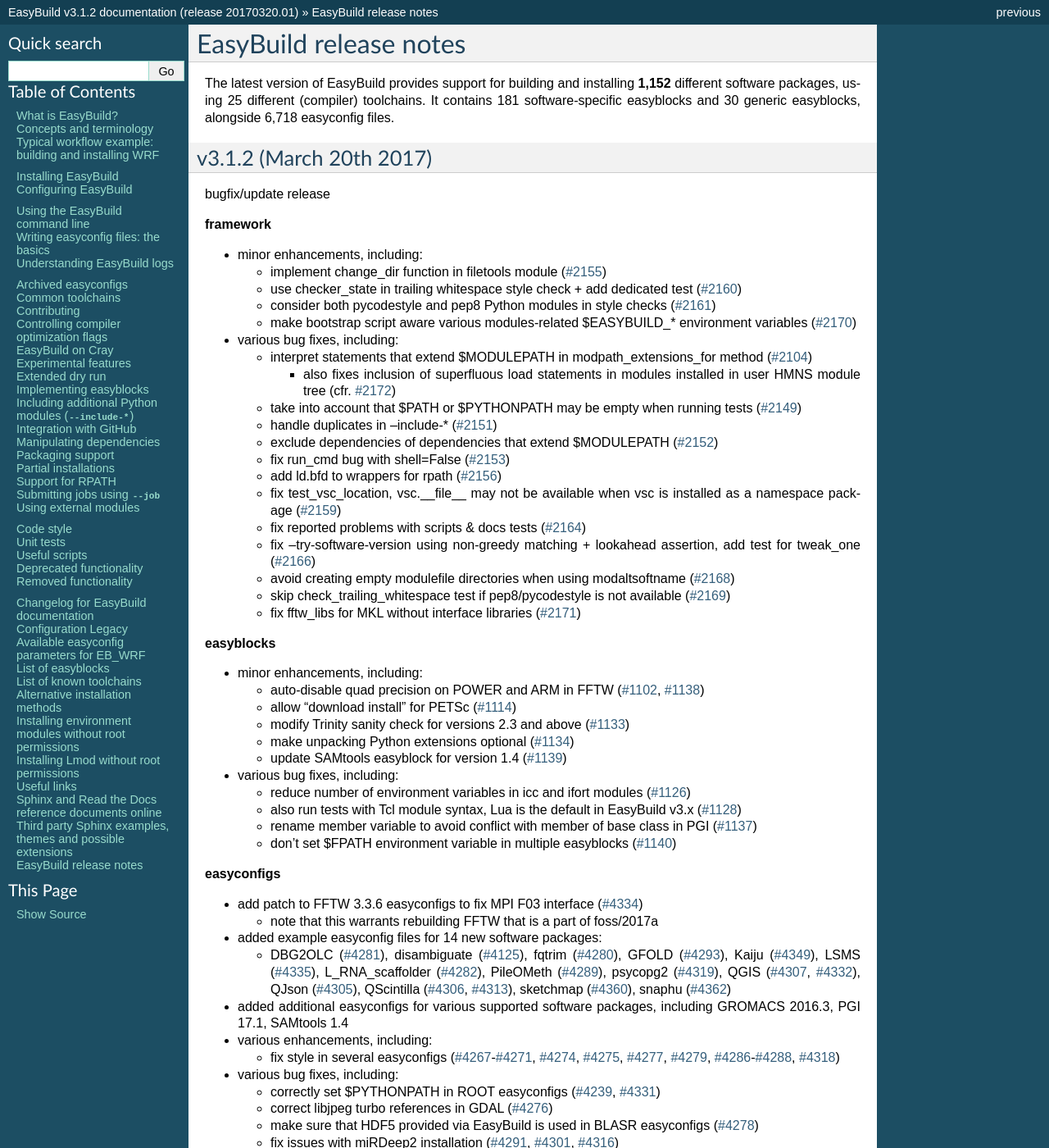
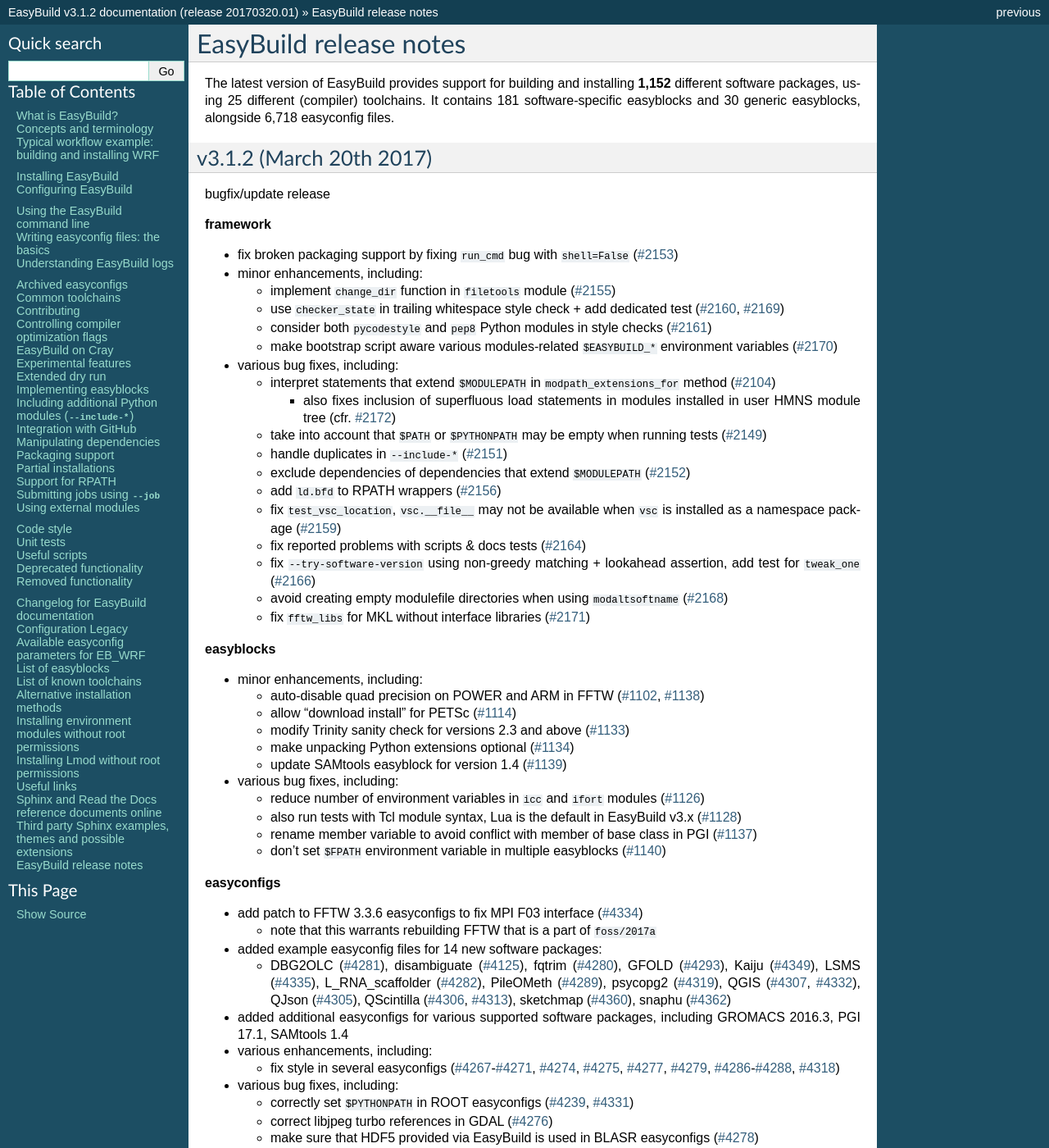
Before and after one commit to easybuilders/easybuild, a Sphinx documentation site: the page built from docs/Release_notes.rst, in a window 1280 px wide and 1400 px high. Shown: the whole window at 82% size. Built offline with Sphinx 7.4.7, drawn with Linux system fonts in a browser that asks for light colours; some of the changed text lies outside the part shown.

Commit message:
formatting in EB v3.1.2 release notes

```diff
--- a/docs/Release_notes.rst
+++ b/docs/Release_notes.rst
@@ -16,30 +16,29 @@
 
 **framework**
 
+* fix broken packaging support by fixing ``run_cmd`` bug with ``shell=False`` (`#2153 <https://github.com/hpcugent/easybuild-framework/pull/2153>`_)
 * minor enhancements, including:
 
-  * implement change_dir function in filetools module (`#2155 <https://github.com/hpcugent/easybuild-framework/pull/2155>`_)
-  * use checker_state in trailing whitespace style check + add dedicated test (`#2160 <https://github.com/hpcugent/easybuild-framework/pull/2160>`_)
-  * consider both pycodestyle and pep8 Python modules in style checks (`#2161 <https://github.com/hpcugent/easybuild-framework/pull/2161>`_)
-  * make bootstrap script aware various modules-related $EASYBUILD_* environment variables (`#2170 <https://github.com/hpcugent/easybuild-framework/pull/2170>`_)
-
-* various bug fixes, including:
-
-  * interpret statements that extend $MODULEPATH in modpath_extensions_for method (`#2104 <https://github.com/hpcugent/easybuild-framework/pull/2104>`_)
+  * implement ``change_dir`` function in ``filetools`` module (`#2155 <https://github.com/hpcugent/easybuild-framework/pull/2155>`_)
+  * use ``checker_state`` in trailing whitespace style check + add dedicated test (`#2160 <https://github.com/hpcugent/easybuild-framework/pull/2160>`_, `#2169 <https://github.com/hpcugent/easybuild-framework/pull/2169>`_)
+  * consider both ``pycodestyle`` and ``pep8`` Python modules in style checks (`#2161 <https://github.com/hpcugent/easybuild-framework/pull/2161>`_)
+  * make bootstrap script aware various modules-related ``$EASYBUILD_*`` environment variables (`#2170 <https://github.com/hpcugent/easybuild-framework/pull/2170>`_)
+
+* various bug fixes, including:
+
+  * interpret statements that extend ``$MODULEPATH`` in ``modpath_extensions_for`` method (`#2104 <https://github.com/hpcugent/easybuild-framework/pull/2104>`_)
 
     * also fixes inclusion of superfluous load statements in modules installed in user HMNS module tree (cfr. `#2172 <https://github.com/hpcugent/easybuild-framework/pull/2172>`_)
 
-  * take into account that $PATH or $PYTHONPATH may be empty when running tests (`#2149 <https://github.com/hpcugent/easybuild-framework/pull/2149>`_)
-  * handle duplicates in --include-* (`#2151 <https://github.com/hpcugent/easybuild-framework/pull/2151>`_)
-  * exclude dependencies of dependencies that extend $MODULEPATH (`#2152 <https://github.com/hpcugent/easybuild-framework/pull/2152>`_)
-  * fix run_cmd bug with shell=False (`#2153 <https://github.com/hpcugent/easybuild-framework/pull/2153>`_)
-  * add ld.bfd to wrappers for rpath (`#2156 <https://github.com/hpcugent/easybuild-framework/pull/2156>`_)
-  * fix test_vsc_location, vsc.__file__ may not be available when vsc is installed as a namespace package (`#2159 <https://github.com/hpcugent/easybuild-framework/pull/2159>`_)
+  * take into account that ``$PATH`` or ``$PYTHONPATH`` may be empty when running tests (`#2149 <https://github.com/hpcugent/easybuild-framework/pull/2149>`_)
+  * handle duplicates in ``--include-*`` (`#2151 <https://github.com/hpcugent/easybuild-framework/pull/2151>`_)
+  * exclude dependencies of dependencies that extend ``$MODULEPATH`` (`#2152 <https://github.com/hpcugent/easybuild-framework/pull/2152>`_)
+  * add ``ld.bfd`` to RPATH wrappers (`#2156 <https://github.com/hpcugent/easybuild-framework/pull/2156>`_)
+  * fix ``test_vsc_location``, ``vsc.__file__`` may not be available when ``vsc`` is installed as a namespace package (`#2159 <https://github.com/hpcugent/easybuild-framework/pull/2159>`_)
   * fix reported problems with scripts & docs tests (`#2164 <https://github.com/hpcugent/easybuild-framework/pull/2164>`_)
-  * fix --try-software-version using non-greedy matching + lookahead assertion, add test for tweak_one (`#2166 <https://github.com/hpcugent/easybuild-framework/pull/2166>`_)
-  * avoid creating empty modulefile directories when using modaltsoftname (`#2168 <https://github.com/hpcugent/easybuild-framework/pull/2168>`_)
-  * skip check_trailing_whitespace test if pep8/pycodestyle is not available (`#2169 <https://github.com/hpcugent/easybuild-framework/pull/2169>`_)
-  * fix fftw_libs for MKL without interface libraries (`#2171 <https://github.com/hpcugent/easybuild-framework/pull/2171>`_)
+  * fix ``--try-software-version`` using non-greedy matching + lookahead assertion, add test for ``tweak_one`` (`#2166 <https://github.com/hpcugent/easybuild-framework/pull/2166>`_)
+  * avoid creating empty modulefile directories when using ``modaltsoftname`` (`#2168 <https://github.com/hpcugent/easybuild-framework/pull/2168>`_)
+  * fix ``fftw_libs`` for MKL without interface libraries (`#2171 <https://github.com/hpcugent/easybuild-framework/pull/2171>`_)
 
 **easyblocks**
 
@@ -53,16 +52,16 @@
 
 * various bug fixes, including:
 
-  * reduce number of environment variables in icc and ifort modules (`#1126 <https://github.com/hpcugent/easybuild-easyblocks/pull/1126>`_)
+  * reduce number of environment variables in ``icc`` and ``ifort`` modules (`#1126 <https://github.com/hpcugent/easybuild-easyblocks/pull/1126>`_)
   * also run tests with Tcl module syntax, Lua is the default in EasyBuild v3.x (`#1128 <https://github.com/hpcugent/easybuild-easyblocks/pull/1128>`_)
   * rename member variable to avoid conflict with member of base class in PGI (`#1137 <https://github.com/hpcugent/easybuild-easyblocks/pull/1137>`_)
-  * don't set $FPATH environment variable in multiple easyblocks (`#1140 <https://github.com/hpcugent/easybuild-easyblocks/pull/1140>`_)
+  * don't set ``$FPATH`` environment variable in multiple easyblocks (`#1140 <https://github.com/hpcugent/easybuild-easyblocks/pull/1140>`_)
 
 **easyconfigs**
 
 * add patch to FFTW 3.3.6 easyconfigs to fix MPI F03 interface (`#4334 <https://github.com/hpcugent/easybuild-easyconfigs/pull/4334>`_)
 
-  * note that this warrants rebuilding FFTW that is a part of foss/2017a
+  * note that this warrants rebuilding FFTW that is a part of ``foss/2017a``
 
 * added example easyconfig files for 14 new software packages:
 
@@ -77,17 +76,17 @@
 
 * various bug fixes, including:
 
-  * correctly set $PYTHONPATH in ROOT easyconfigs (`#4239 <https://github.com/hpcugent/easybuild-easyconfigs/pull/4239>`_, `#4331 <https://github.com/hpcugent/easybuild-easyconfigs/pull/4331>`_)
+  * correctly set ``$PYTHONPATH`` in ROOT easyconfigs (`#4239 <https://github.com/hpcugent/easybuild-easyconfigs/pull/4239>`_, `#4331 <https://github.com/hpcugent/easybuild-easyconfigs/pull/4331>`_)
   * correct libjpeg turbo references in GDAL (`#4276 <https://github.com/hpcugent/easybuild-easyconfigs/pull/4276>`_)
   * make sure that HDF5 provided via EasyBuild is used in BLASR easyconfigs (`#4278 <https://github.com/hpcugent/easybuild-easyconfigs/pull/4278>`_)
   * fix issues with miRDeep2 installation (`#4291 <https://github.com/hpcugent/easybuild-easyconfigs/pull/4291>`_, `#4301 <https://github.com/hpcugent/easybuild-easyconfigs/pull/4301>`_, `#4316 <https://github.com/hpcugent/easybuild-easyconfigs/pull/4316>`_)
   * also run tests with Tcl module syntax, Lua is the default in EasyBuild v3.x (`#4315 <https://github.com/hpcugent/easybuild-easyconfigs/pull/4315>`_)
   * fix PostgreSQL homepage + minor style fixes (`#4318 <https://github.com/hpcugent/easybuild-easyconfigs/pull/4318>`_)
-  * detect use of '$root', which is not compatible with module files in Lua syntax (`#4330 <https://github.com/hpcugent/easybuild-easyconfigs/pull/4330>`_)
-  * fix homepage/source_urls for ViennaRNA (`#4338 <https://github.com/hpcugent/easybuild-easyconfigs/pull/4338>`_)
-  * pass down $FFLAGS via FLAGS_OPT in SWASH easyconfigs (`#4341 <https://github.com/hpcugent/easybuild-easyconfigs/pull/4341>`_)
-  * remove include/GL/wglext.h from Mesa sanity check (`#4354 <https://github.com/hpcugent/easybuild-easyconfigs/pull/4354>`_)
-  * rename S.A.G.E. to SAGE, can't have directories with trailing dot in Windows (`#4368 <https://github.com/hpcugent/easybuild-easyconfigs/pull/4368>`_)
+  * detect use of '``$root``', which is not compatible with module files in Lua syntax (`#4330 <https://github.com/hpcugent/easybuild-easyconfigs/pull/4330>`_)
+  * fix ``homepage``/``source_urls`` for ViennaRNA (`#4338 <https://github.com/hpcugent/easybuild-easyconfigs/pull/4338>`_)
+  * pass down ``$FFLAGS`` via ``FLAGS_OPT`` in SWASH easyconfigs (`#4341 <https://github.com/hpcugent/easybuild-easyconfigs/pull/4341>`_)
+  * remove ``include/GL/wglext.h`` from Mesa sanity check (`#4354 <https://github.com/hpcugent/easybuild-easyconfigs/pull/4354>`_)
+  * rename ``S.A.G.E.`` to ``SAGE``, can't have directories with trailing dot in Windows (`#4368 <https://github.com/hpcugent/easybuild-easyconfigs/pull/4368>`_)
 
 .. _release_notes_eb311:
 
```
